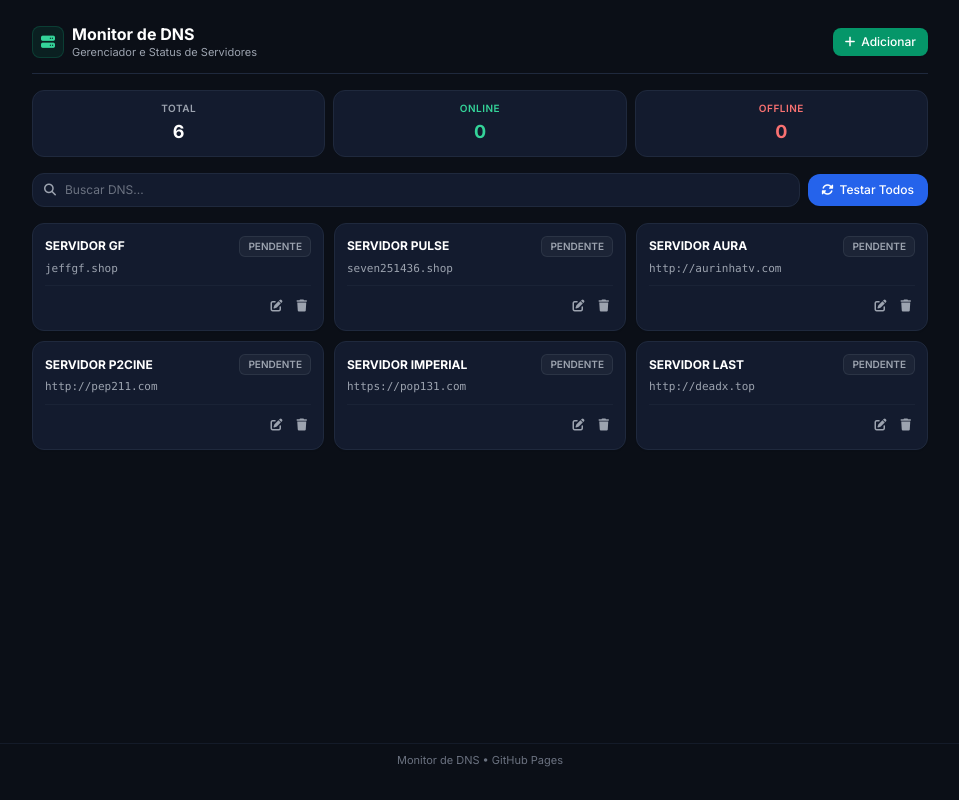
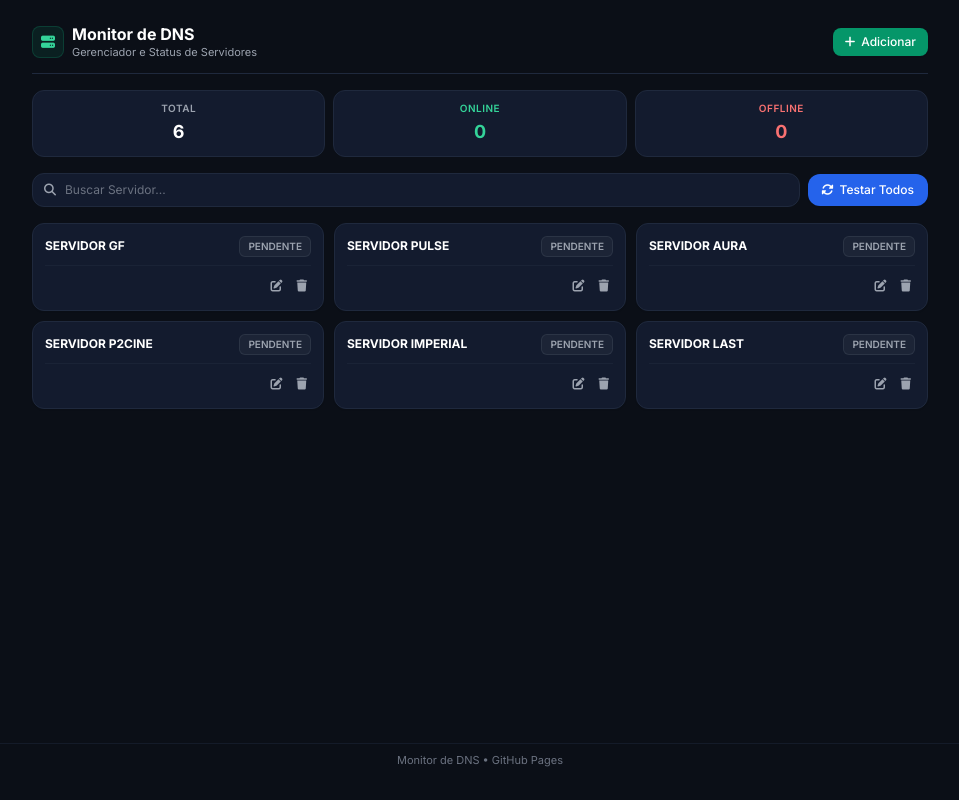
Before and after one commit to jefferson2023/dns, a plain HTML site: page index.html in a window 1280 px wide. Shown: the whole page, without its empty margins (160-1119 px from the left). Drawn offline with nearby package versions, Linux system fonts and the light colour scheme.

Commit message:
Update search placeholder and HTML structure

```diff
--- a/index.html
+++ b/index.html
@@ -87,7 +87,7 @@
     <div class="flex items-center gap-2 mb-4">
       <div class="relative flex-grow">
         <i class="fa-solid fa-magnifying-glass absolute left-3 top-1/2 -translate-y-1/2 text-gray-400 text-xs"></i>
-        <input type="text" id="searchInput" oninput="filterDNS()" placeholder="Buscar DNS..." class="w-full bg-cardBg border border-borderClr rounded-xl pl-8 pr-3 py-2 text-xs text-white placeholder-gray-500 focus:outline-none focus:border-emerald-500 transition" />
+        <input type="text" id="searchInput" oninput="filterDNS()" placeholder="Buscar Servidor..." class="w-full bg-cardBg border border-borderClr rounded-xl pl-8 pr-3 py-2 text-xs text-white placeholder-gray-500 focus:outline-none focus:border-emerald-500 transition" />
       </div>
 
       <button onclick="checkAllDNS()" id="btnTestAll" class="bg-blue-600 hover:bg-blue-500 text-white font-medium px-3.5 py-2 rounded-xl text-xs transition flex items-center gap-1.5 whitespace-nowrap active:scale-95 shadow-sm">
@@ -98,7 +98,7 @@
 
     <!-- LISTA DE CARDS DNS -->
     <div id="dnsList" class="grid grid-cols-1 sm:grid-cols-2 lg:grid-cols-3 gap-2.5">
-      <!-- Cards serão renderizados via Javascript -->
+      <!-- Cards renderizados via JS -->
     </div>
 
     <!-- MENSAGEM VAZIA -->
@@ -220,12 +220,9 @@
         }
 
         card.innerHTML = `
-          <div>
-            <div class="flex items-center justify-between mb-1">
-              <h3 class="text-xs font-bold text-white truncate pr-2">${item.name}</h3>
-              ${statusBadge}
-            </div>
-            <p class="text-[11px] text-gray-400 font-mono truncate mb-2" title="${item.url}">${item.url}</p>
+          <div class="flex items-center justify-between mb-2">
+            <h3 class="text-xs font-bold text-white truncate pr-2">${item.name}</h3>
+            ${statusBadge}
           </div>
 
           <div class="flex items-center justify-end gap-1.5 pt-2 border-t border-borderClr/60">
```
